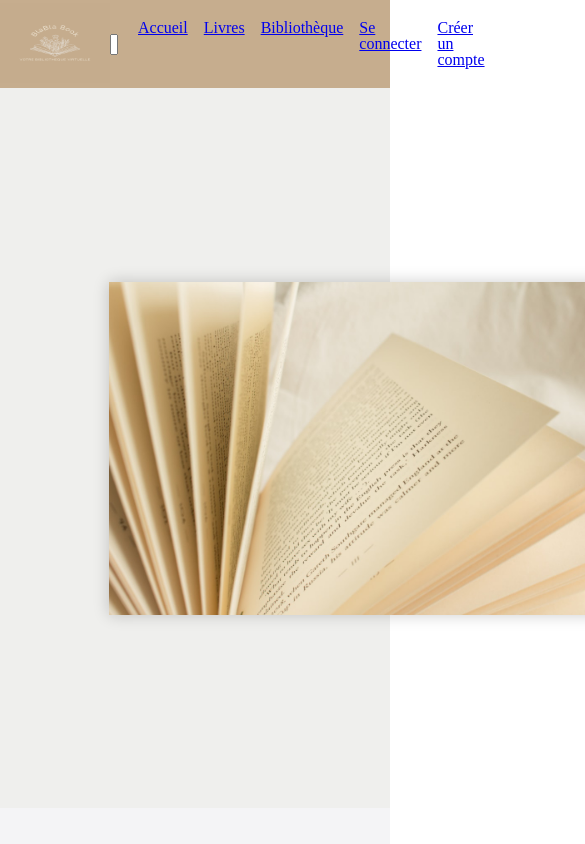
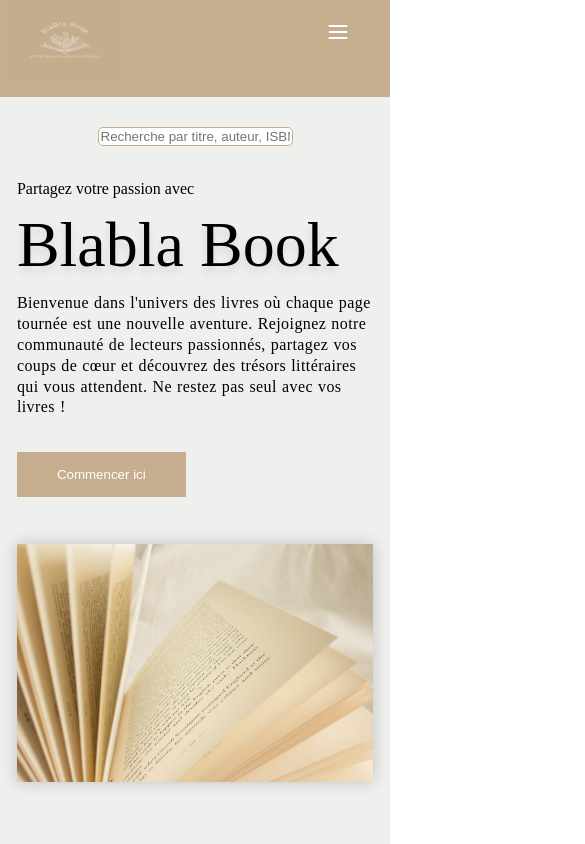
Before and after one commit to Cedric-Duval/blabla-book-front, a React (Vite) app: page / in a window 390 px wide. Shown: the top 844 px of the page, 585 px wide, since content can reach past the window. Built offline with nearby package versions, Linux system fonts and the light colour scheme; a web font is replaced by a local one.

Commit message:
mise en place menu burger

```diff
--- a/src/Footer/Footer.scss
+++ b/src/Footer/Footer.scss
@@ -13,6 +13,7 @@
 .footer-top {
     display: flex;
     justify-content: center;
+    flex-wrap:wrap;
     gap: 1.5rem;
     padding-bottom: 10px;
   }
--- a/src/Homepage/Homepage.scss
+++ b/src/Homepage/Homepage.scss
@@ -4,19 +4,28 @@
 
 //----------------------------- HERO SECTION -------------------------
 
-img {
-   max-width: 500px ;
+#presentation-img {
+
+     max-width: 450px;
+
+    & img {
+    width: 100%;
+
+
+    }
 }
+
 
 #hero-section{
     display: flex;
     background-color: v.$base-color;
-    gap: 10rem;
+    gap: 8vw;
+    flex-wrap: wrap;
 
 }
 
 #presentation{
-    max-width: 500px;
+    max-width: 470px;
 }
 
 
--- a/src/Homepage/Homepage.tsx
+++ b/src/Homepage/Homepage.tsx
@@ -15,7 +15,9 @@
 
                 <button type="button" className="button">Commencer ici</button>
             </div>
-            <img src="../Pictures/pres.jpeg" alt=""/>
+            <div id="presentation-img">
+                <img src="../Pictures/pres.jpeg" alt=""/>
+            </div>
         </section>
 
 
--- a/src/Navbar/Navbar.scss
+++ b/src/Navbar/Navbar.scss
@@ -1,7 +1,9 @@
 @use '../styles/variables' as v;
 
 .navbar {
+
     display: flex;
+    flex-direction: row;
     align-items: center;
     justify-content: space-between;
     width: 100vw;
@@ -11,10 +13,18 @@
         height: 80px;
         width: 110px;
       }
+
+
+
+    & .burger-menu {
+      margin-right: 20px;
+      display: none;
+    }
 }
 
 nav ul {
     display: flex;
+    flex-direction: row;
     gap: 1rem;
     margin: 0;
     padding: 20px;
@@ -23,3 +33,72 @@
   #search {
     width: 50%;
   }
+
+
+
+ @media screen and (max-width: 700px) {
+  .navbar {
+    position: sticky;
+    top:0;
+    flex-direction: column;
+    height: 11.5vh;
+
+    & #logo {
+      position: absolute;
+      left: 10px;
+    }
+
+    & #search {
+      position: absolute;
+      top: 15vh;
+      border: solid 1px v.$secondary-color;
+      border-radius: 5px;
+    }
+
+    & ul {
+      background-color: v.$base-color;
+      height: 88.5vh;
+      width: 100vw;
+      flex-direction: column;
+      position: fixed;
+      top: 11.5vh;
+      left: 0;
+      padding: 3vh 7vh;
+
+
+
+      & a {
+        text-decoration: none;
+        color: v.$police-color;
+        font-size: 4vw;
+
+      }
+      & a:hover {
+        cursor: pointer;
+      }
+
+
+    }
+    & li {
+      padding: 16px;
+    }
+    & li:last-child {
+        display: block;
+        background-color: v.$secondary-color;
+        & a {
+          color: white;
+        }
+      }
+
+
+    & ul.hidden {
+        display: none;
+    }
+    & .burger-menu {
+      position: absolute;
+      display: block;
+      top: 20px;
+      right: 20px;
+    }
+  }
+}
--- a/src/Navbar/Navbar.tsx
+++ b/src/Navbar/Navbar.tsx
@@ -14,17 +14,18 @@
                         name="search"
                         placeholder="Recherche par titre, auteur, ISBN ..."/>
             <div id="menu">
-                <ul>
+                <ul className="hidden">
 
-                <li><a href="#">Accueil</a></li>
+                    <li><a href="#">Accueil</a></li>
 
-                <li><a href="#">Livres</a></li>
+                    <li><a href="#">Livres</a></li>
 
-                <li><a href="#">Bibliothèque</a></li>
-                <li><a href="#" className="button-connect">Se connecter</a></li>
-                <li><a href="#" className="create-account">Créer un compte</a></li>
+                    <li><a href="#">Bibliothèque</a></li>
+                    <li><a href="#" className="button-connect">Se connecter</a></li>
+                    <li><a href="#" className="create-account">Créer un compte</a></li>
                 </ul>
             </div>
+            <a href="" className="burger-menu"><img src="../public/Pictures/iconamoon--menu-burger-horizontal-fill.svg" alt=""/></a>
         </nav>
 
     )
--- a/src/styles/_section.scss
+++ b/src/styles/_section.scss
@@ -5,7 +5,7 @@
 
 
 section{
-    padding: 10vh 2%;
+    padding: 10vh 2vh;
     align-items: center;
     justify-content: center;
 
```
Also changed, not shown: public/Pictures/iconamoon--menu-burger-horizontal-fill.svg (added).
